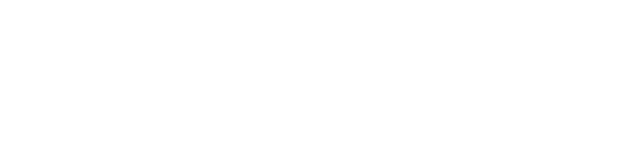
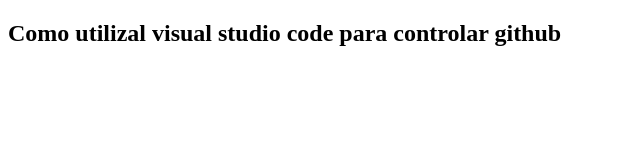
Before and after one commit to ProgramacionInternet/23A-M5-E6-Caelina, a plain HTML site: page index.html in a window 1280 px wide. Shown: the whole page, without its empty margins (0-640 px from the left). Drawn offline with Linux system fonts and the light colour scheme.

Commit message:
Agregar un H2

```diff
--- a/index.html
+++ b/index.html
@@ -7,6 +7,6 @@
     <title>Roomy</title>
 </head>
 <body>
-
+    <h2>Como utilizal visual studio code para controlar github</h2>
 </body>
 </html>
```
